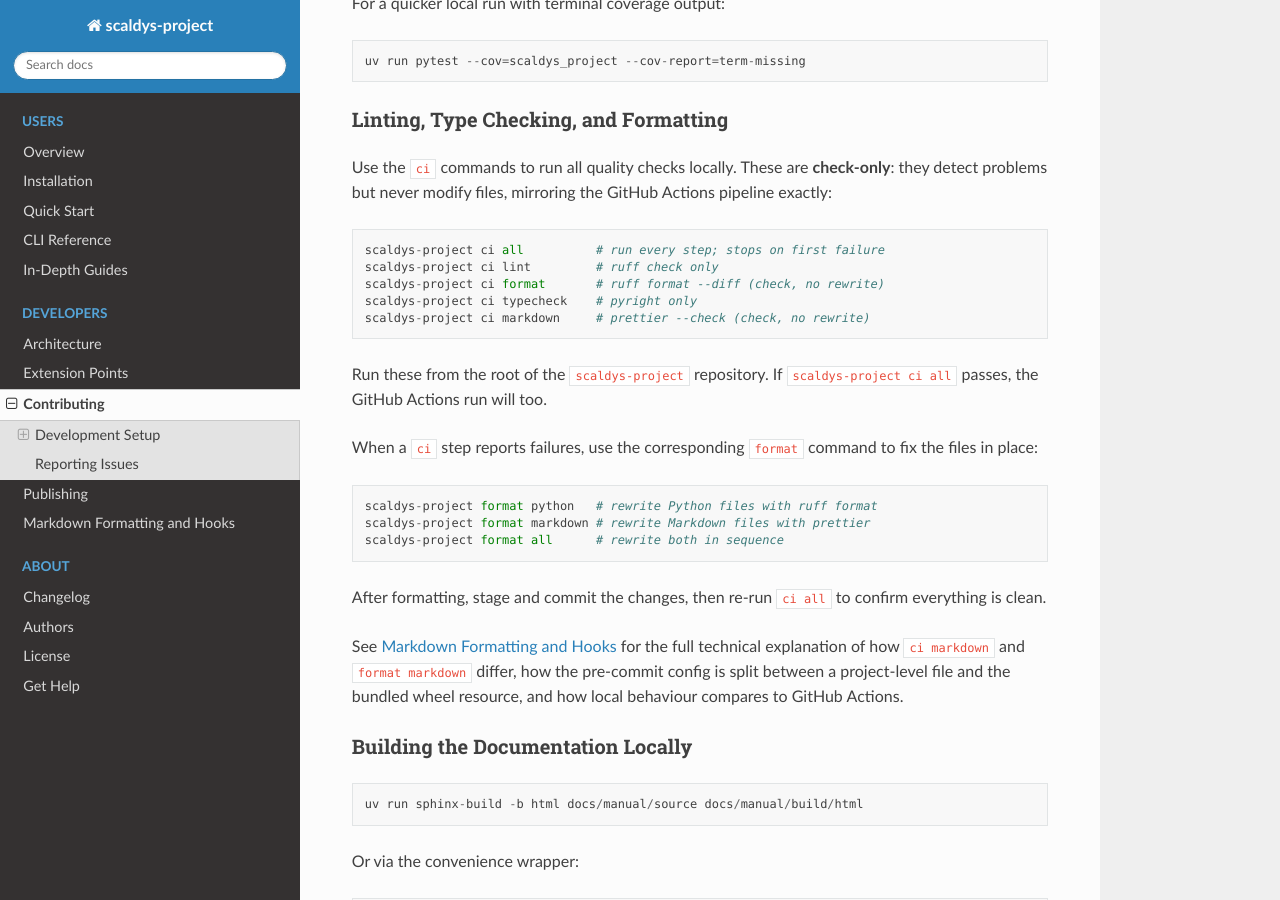
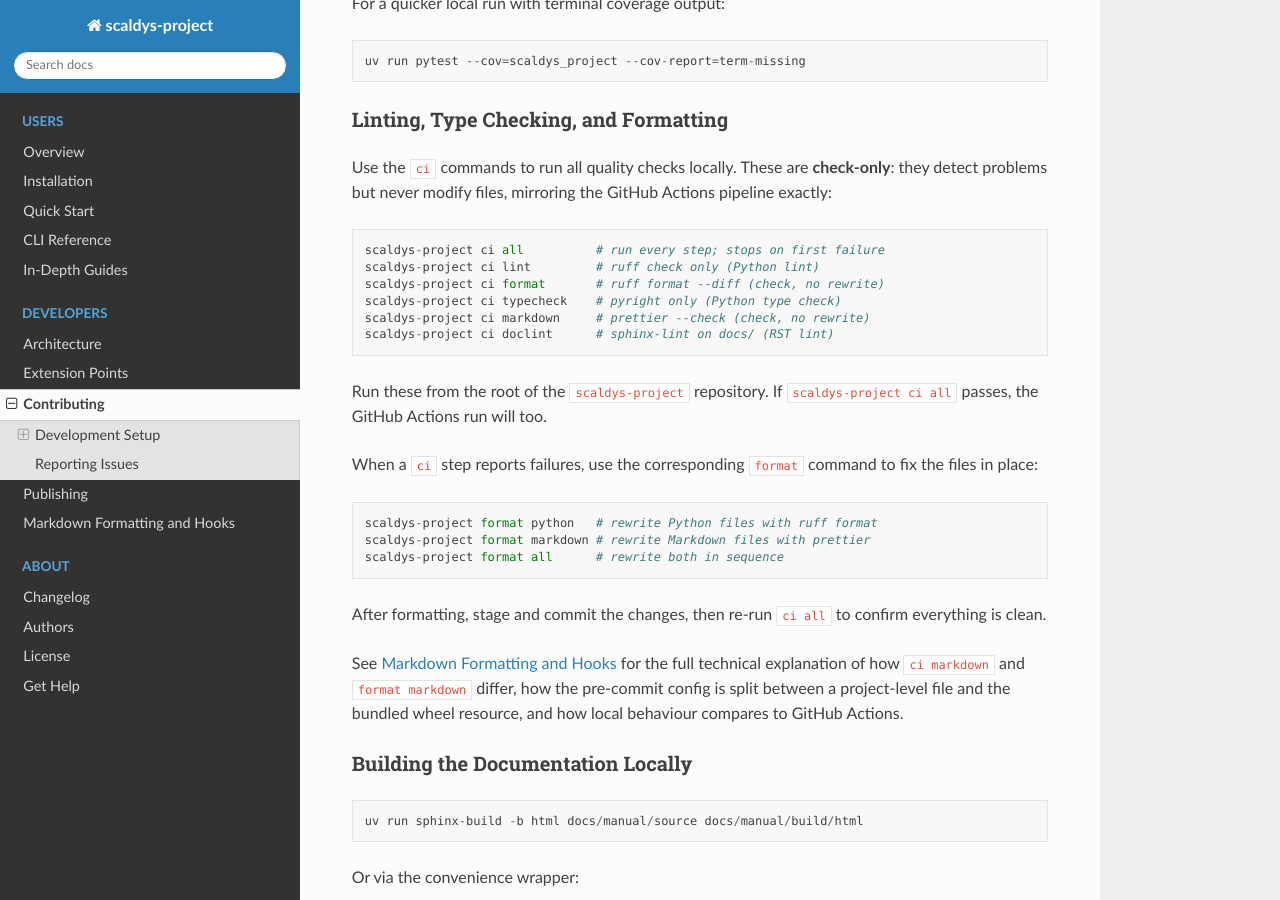
Before and after one commit to scaldys/scaldys-project, a Sphinx documentation site: the page built from docs/manual/source/developers/contributing.rst, in a window 1280 px wide and 900 px high, scrolled down 1214 px. Built offline with Sphinx 7.4.7 and the Read the Docs theme 3.1.0, drawn with Linux system fonts in a browser that asks for light colours.

Commit message:
Integrate `sphinx-lint` into CI workflow and add `doclint` command for documentation linting. Update dependencies and lockfile to include `sphinx-lint`.

```diff
--- a/docs/manual/source/developers/contributing.rst
+++ b/docs/manual/source/developers/contributing.rst
@@ -55,10 +55,11 @@
 GitHub Actions pipeline exactly::
 
     scaldys-project ci all          # run every step; stops on first failure
-    scaldys-project ci lint         # ruff check only
+    scaldys-project ci lint         # ruff check only (Python lint)
     scaldys-project ci format       # ruff format --diff (check, no rewrite)
-    scaldys-project ci typecheck    # pyright only
+    scaldys-project ci typecheck    # pyright only (Python type check)
     scaldys-project ci markdown     # prettier --check (check, no rewrite)
+    scaldys-project ci doclint      # sphinx-lint on docs/ (RST lint)
 
 Run these from the root of the ``scaldys-project`` repository.  If
 ``scaldys-project ci all`` passes, the GitHub Actions run will too.
--- a/pyproject.toml
+++ b/pyproject.toml
@@ -58,6 +58,7 @@
     "setuptools>=82.0.1",
     "sphinx>=9.1.0",
     "sphinx-rtd-theme>=3.1.0",
+    "sphinx-lint>=1.0.2",
 ]
 
 [tool.ruff]
```
Also changed, not shown: docs/manual/source/users/cli_usage.rst (+19 -2 lines), docs/manual/source/authors.rst (line endings or trailing spaces), docs/manual/source/developers/architecture.rst (line endings or trailing spaces), docs/manual/source/license.rst (line endings or trailing spaces), 4 other files.
